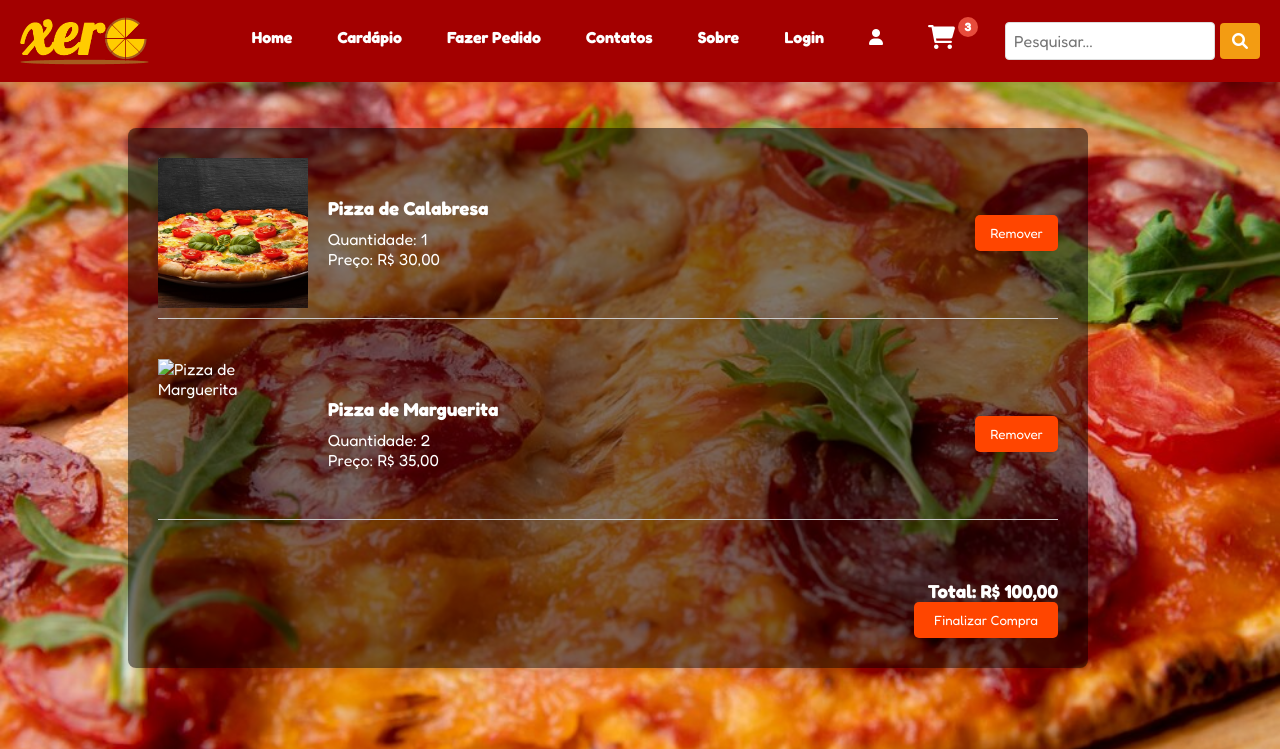
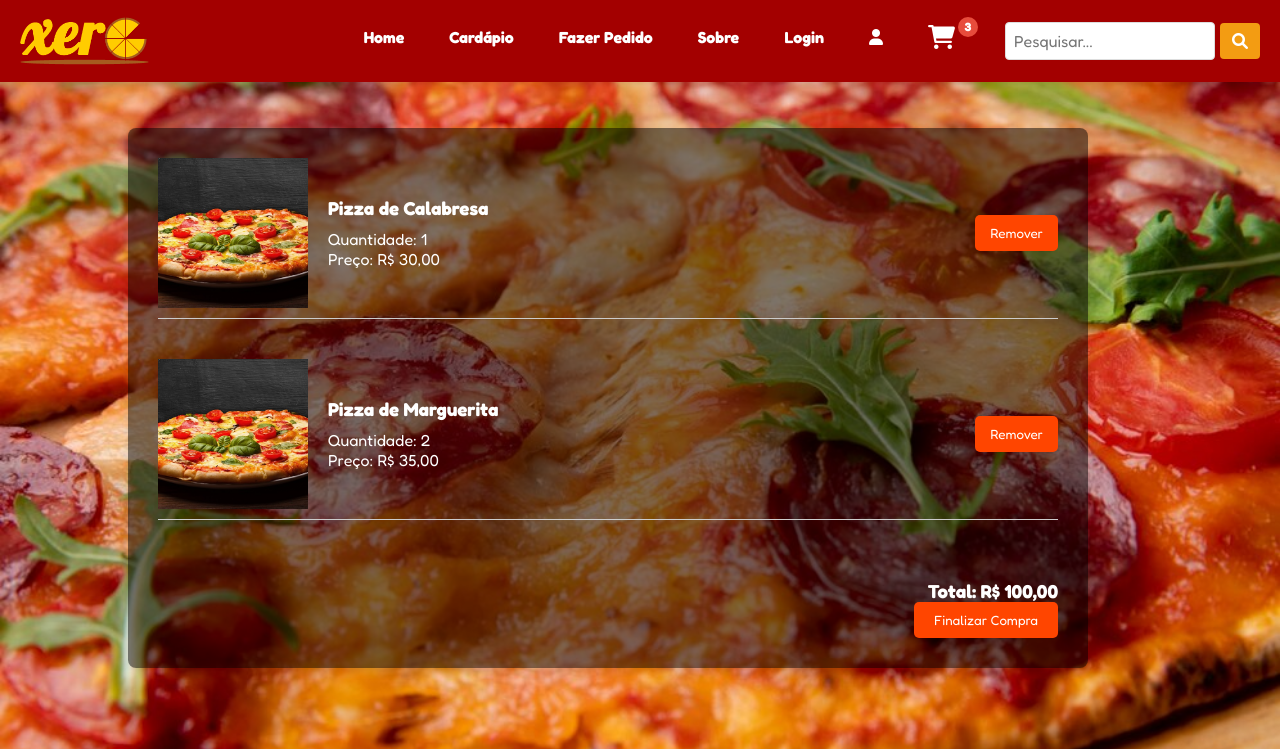
Before and after one commit to Guilherme0308/Projeto-pizzaria, a PHP site: page /carrinho.html in a window 1280 px wide. Shown: the top 749 px of the page. Run offline with PHP 8.4, Linux system fonts and the light colour scheme; some libraries are stand-ins or nearby versions.

Commit message:
att carrinho html

```diff
--- a/assets/css/fazer_pedido.css
+++ b/assets/css/fazer_pedido.css
@@ -1,7 +1,8 @@
 .fazer-pedido{
     display: flex;
-    justify-content: space-between;
+    justify-content: center;
     flex-wrap: wrap;
+    margin: 128px 0 0 0;
 }
 
 .group-pedido {
--- a/carrinho.html
+++ b/carrinho.html
@@ -1,28 +1,28 @@
 <!DOCTYPE html>
 <html lang="pt-br">
+
 <head>
     <meta charset="UTF-8">
     <meta name="viewport" content="width=device-width, initial-scale=1.0">
     <title>Xero Pizzaria</title>
-    <link rel="stylesheet" href="/assets/css/style.css">
+    <link rel="stylesheet" href="assets/css/style.css">
     <link rel="stylesheet" href="https://cdnjs.cloudflare.com/ajax/libs/font-awesome/6.0.0-beta3/css/all.min.css">
+</head>
 
-</head>
 <body>
     <header>
-        <img src="/src/img/logo_pizzaria.png" alt="Logo da Pizzaria" class="logo">
+        <img src="src/img/logo_pizzaria.png" alt="Logo da Pizzaria" class="logo">
 
         <ul class="nav">
 
-            <li><a href="/index.html">Home</a></li>
-            <li><a href="/cardapio.html">Cardápio</a></li>
-            <li><a href="/fazer_pedido.html">Fazer Pedido</a></li>
-            <li><a href="/contatos.html">Contatos</a></li>
-            <li><a href="/sobre.html">Sobre</a></li>
-            <li><a href="/login.html" class="login">Login</a></li>
-            <li><a href="/profile.html" class="profile"><i class="fa fa-user"></i></a></li>
+            <li><a href="index.html">Home</a></li>
+            <li><a href="cardapio.html">Cardápio</a></li>
+            <li><a href="fazer_pedido.html">Fazer Pedido</a></li>
+            <li><a href="sobre.html">Sobre</a></li>
+            <li><a href="login.html" class="login">Login</a></li>
+            <li><a href="profile.html" class="profile"><i class="fa fa-user"></i></a></li>
             <li class="cart">
-                <a href="/carrinho.html"><i class="fa fa-shopping-cart cart-icon"></i>
+                <a href="carrinho.html"><i class="fa fa-shopping-cart cart-icon"></i>
                     <span class="cart-count">3</span></a>
             </li>
             <div class="search-container">
@@ -35,7 +35,7 @@
     <main>
         <div class="carrinho-container">
             <div class="produto">
-            <img src="/src/img/pizza-5107039_640.jpg" alt="Pizza de Calabresa">
+                <img src="src/img/pizza-5107039_640.jpg" alt="Pizza de Calabresa">
                 <div class="detalhes-produto">
                     <h3>Pizza de Calabresa</h3>
                     <p>Quantidade: 1</p>
@@ -47,7 +47,7 @@
             </div>
 
             <div class="produto">
-            <img src="https://via.placeholder.com/150" alt="Pizza de Marguerita">
+                <img src="src/img/pizza-5107039_640.jpg" alt="Pizza de Marguerita">
                 <div class="detalhes-produto">
                     <h3>Pizza de Marguerita</h3>
                     <p>Quantidade: 2</p>
@@ -67,5 +67,6 @@
 
 </body>
 
-<script src="/assets/js/script.js"></script>
+<script src="assets/js/script.js"></script>
+
 </html>
```
Also changed, not shown: fazer_pedido.html (+3 -7 lines). Lines whose indentation alone changed are shown as unchanged.
